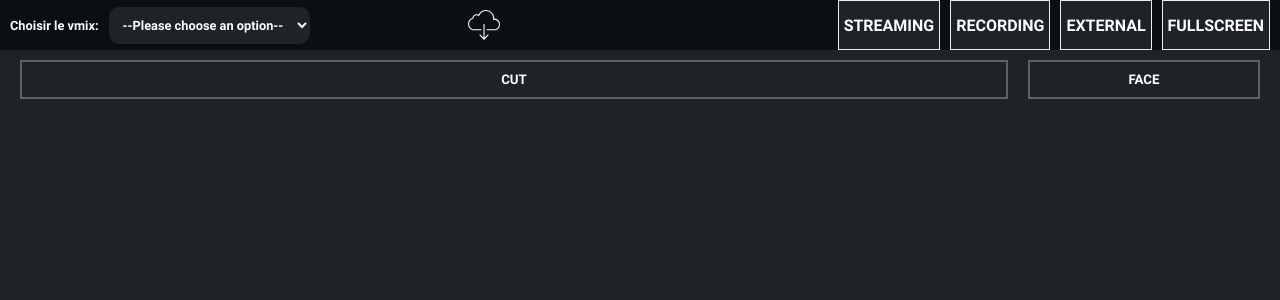
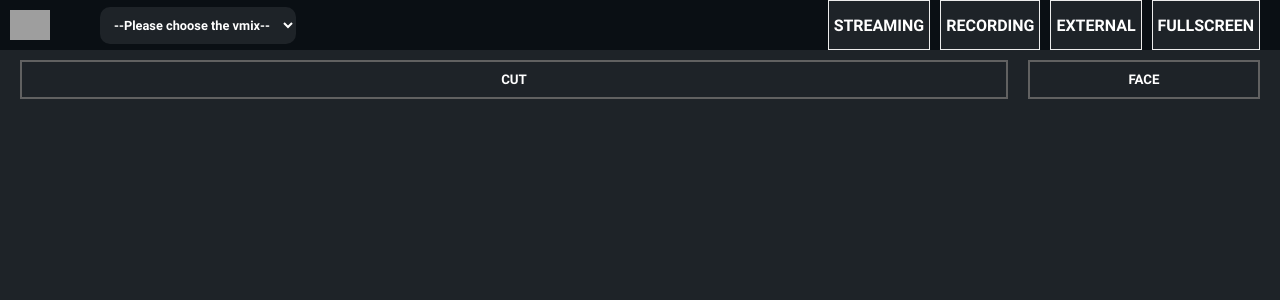
Before and after one commit to vincentberry/vMix-remote, a PHP site: page / in a window 1280 px wide. Shown: the top 300 px of the page. Run offline with PHP 8.4, Linux system fonts and the light colour scheme; data that the repository does not hold is empty; grey boxes are pictures that could not be loaded.

Commit message:
coorection de la nav

```diff
--- a/public/index.html
+++ b/public/index.html
@@ -27,15 +27,18 @@
 <body>
     <nav>
         <div>
+            <div class="left">
+                <img class="script_down" onclick="copyToClipboard('VmixScript')" src="./assets/icon/VMIX REMOTE.svg"
+                    alt="" srcset="">
                 <div class="list">
-                <label for="vmix_connect">Choisir le vmix:</label>
                     <select name="vmix_connect" onclick="chargerFichierXML()" id="vmix_connect">
-                    <option value="N">--Please choose an option--</option>
+                        <option value="N">--Please choose the vmix--</option>
                     </select>
                 </div>
-            <img class="script_down" onclick="copyToClipboard('VmixScript')" src="./assets/icon/cloud-download.svg"
-                alt="" srcset="">
+            </div>
+
             <h1 id="projetName"></h1>
+            <div class="right">
                 <div class="statut_vmix_contener">
                     <div id="streaming" class="statut_vmix">
                         <h1>Streaming</h1>
@@ -50,14 +53,15 @@
                         <h1>fullscreen</h1>
                     </div>
                 </div>
+            </div>
 
         </div>
     </nav>
 
     <!-- <div class="loader" id = loader></div> -->
     <main>
-        <button onclick="vMix_ActiveInput(PreviewInterfaceWeb)">CUT</button>
-        <button onclick="vMix_Fade(PreviewInterfaceWeb)">FACE</button>
+        <button onclick="vMix_ActiveInput(previewNumber)">CUT</button>
+        <button onclick="vMix_Fade(previewNumber)">FACE</button>
         <div id="videoSourcesContainer"></div>
         <div>
             <div id="audioBusesContainer"></div>
```
Also changed, not shown: public/assets/style/compoments/_nav.scss, public/assets/style/index.css, 1 other file. Lines whose indentation alone changed are shown as unchanged.
